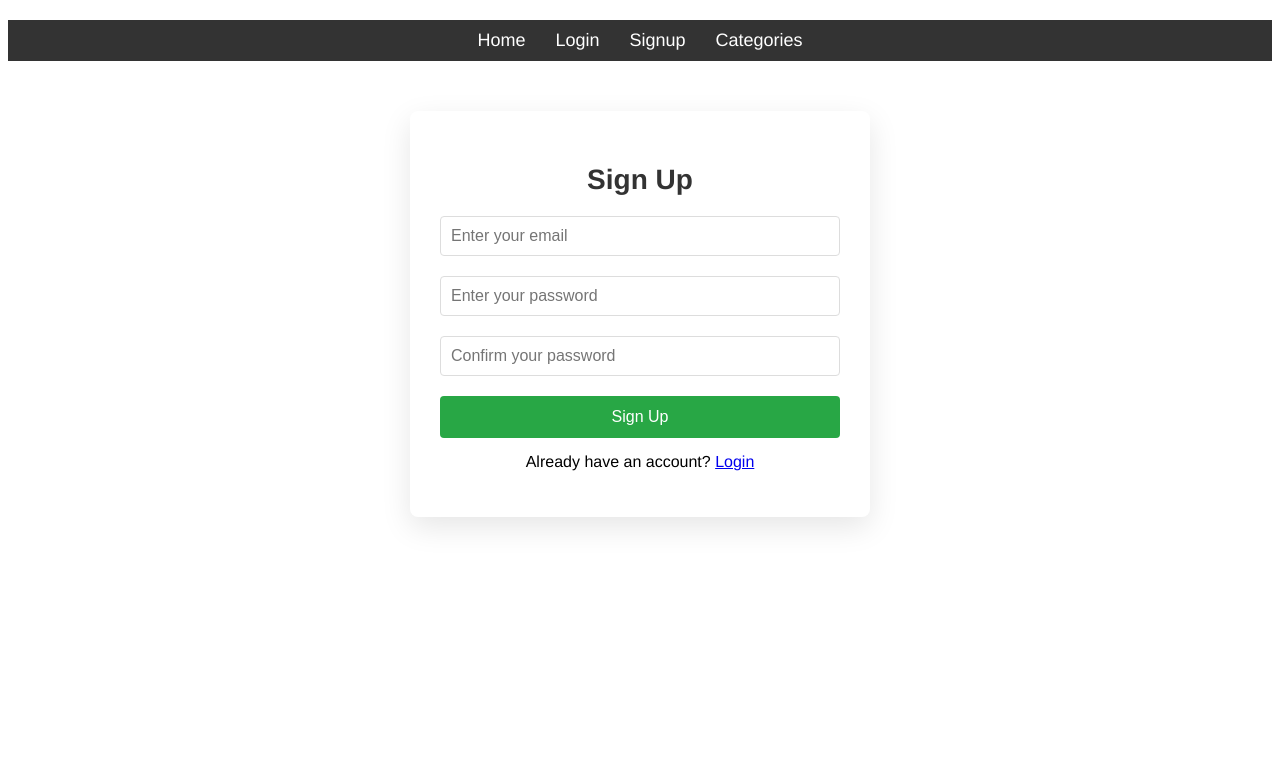
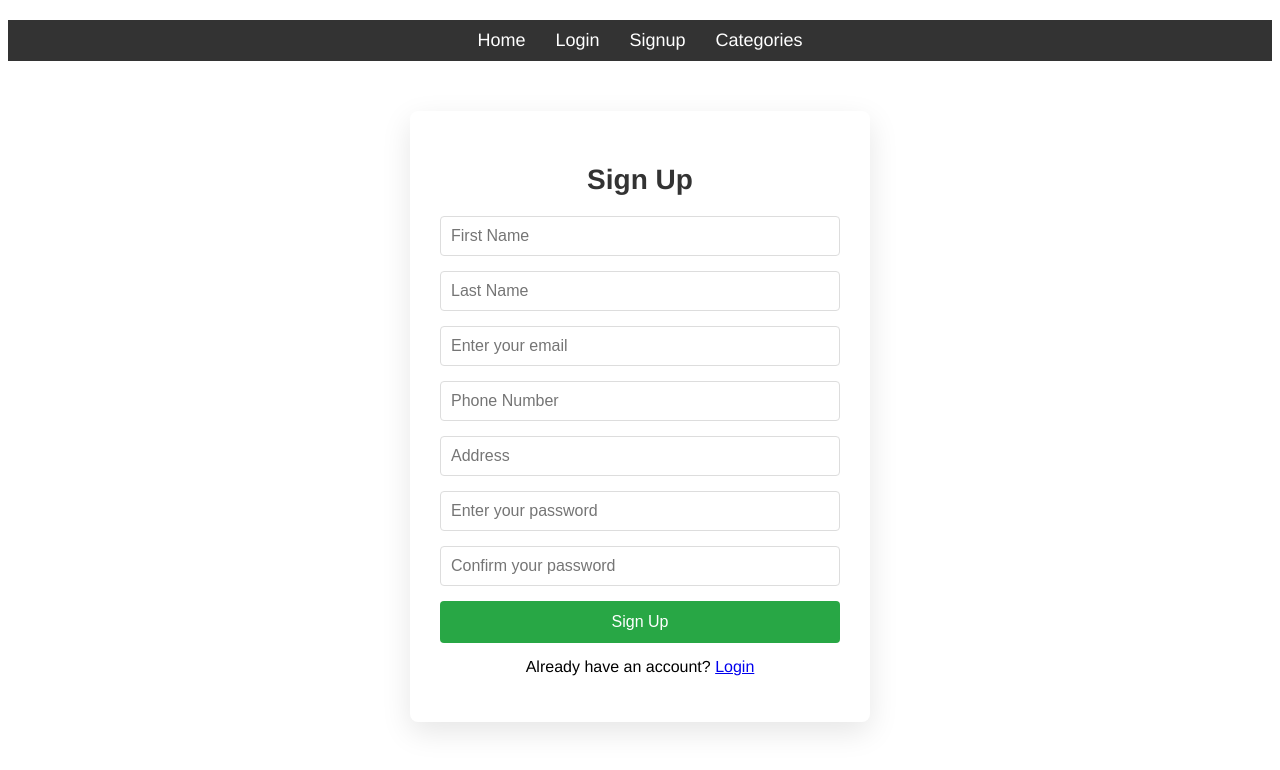
Before and after one commit to QQablo/D0018E, a Vue app in the folder webshop/: page /signup in a window 1280 px wide. Shown: the top 770 px of the page. Built offline with nearby package versions, Linux system fonts and the light colour scheme.

Commit message:
new commit

```diff
--- a/webshop/src/pages/SignupPage.vue
+++ b/webshop/src/pages/SignupPage.vue
@@ -5,10 +5,50 @@
       <form @submit.prevent="signup" class="form-container">
         <div class="input-group">
           <input
+            type="text"
+            id="firstName"
+            v-model="firstName"
+            placeholder="First Name"
+            required
+          />
+        </div>
+
+        <div class="input-group">
+          <input
+            type="text"
+            id="lastName"
+            v-model="lastName"
+            placeholder="Last Name"
+            required
+          />
+        </div>
+
+        <div class="input-group">
+          <input
             type="email"
             id="email"
             v-model="email"
             placeholder="Enter your email"
+            required
+          />
+        </div>
+
+        <div class="input-group">
+          <input
+            type="tel"
+            id="phone"
+            v-model="phone"
+            placeholder="Phone Number"
+            required
+          />
+        </div>
+
+        <div class="input-group">
+          <input
+            type="text"
+            id="address"
+            v-model="address"
+            placeholder="Address"
             required
           />
         </div>
@@ -44,19 +84,28 @@
   export default {
     data() {
       return {
+        firstName: '',
+        lastName: '',
         email: '',
+        phone: '',
+        address: '',
         password: '',
         confirmPassword: '',
       };
     },
     methods: {
       signup() {
-        console.log('Signing up with:', this.email, this.password, this.confirmPassword);
+        if (!this.firstName || !this.lastName || !this.email || !this.phone || !this.address || !this.password || !this.confirmPassword) {
+          alert('Please fill in all fields');
+          return;
+        }
 
         if (this.password !== this.confirmPassword) {
           alert('Passwords do not match');
           return;
         }
+
+        console.log('Signing up with:', this.firstName, this.lastName, this.email, this.phone, this.address, this.password);
 
       },
     },
@@ -86,13 +135,7 @@
   }
 
   .input-group {
-    margin-bottom: 20px;
-  }
-
-  .input-group label {
-    font-size: 14px;
-    color: #555;
-    margin-bottom: 5px;
+    margin-bottom: 15px;
   }
 
   .input-group input {
```
